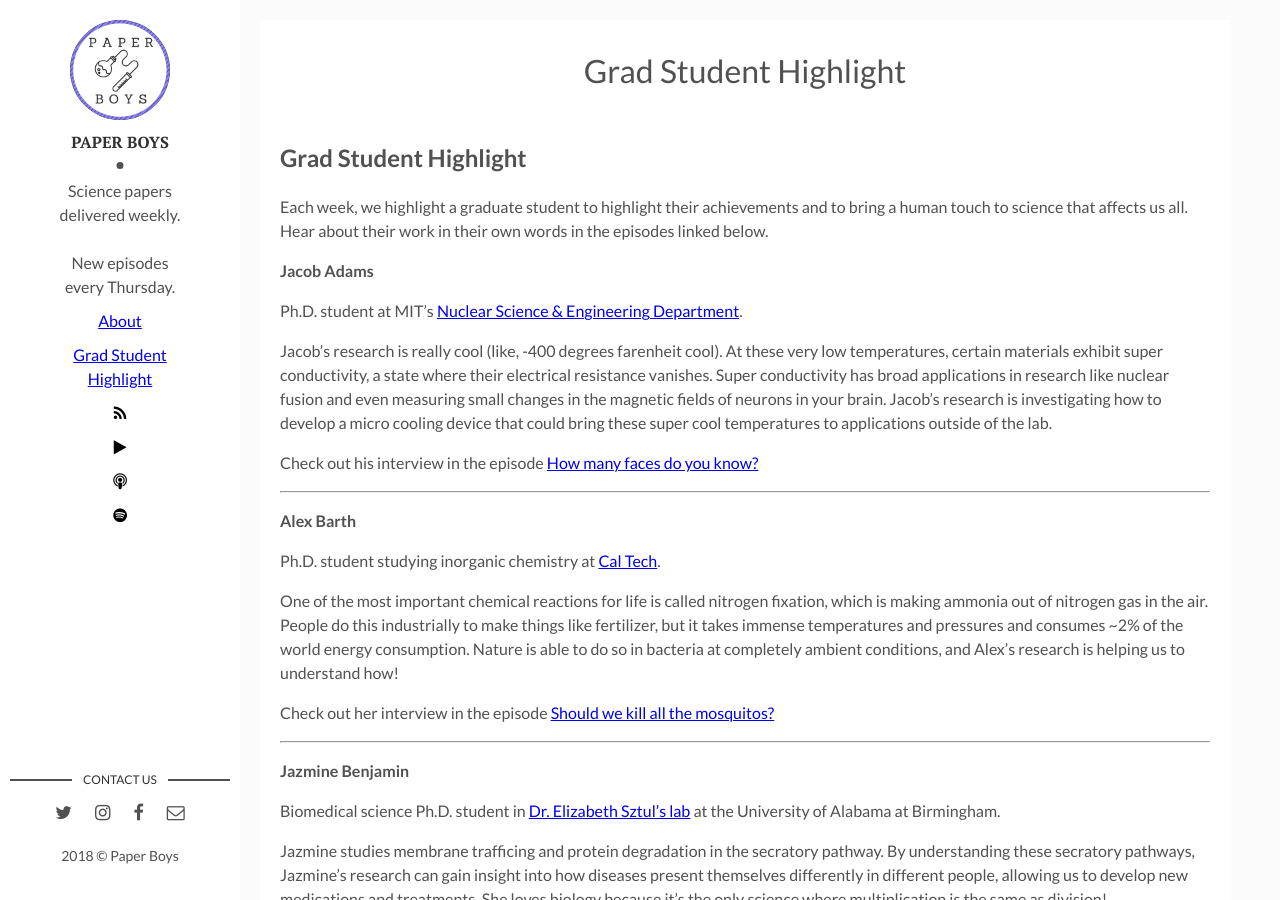
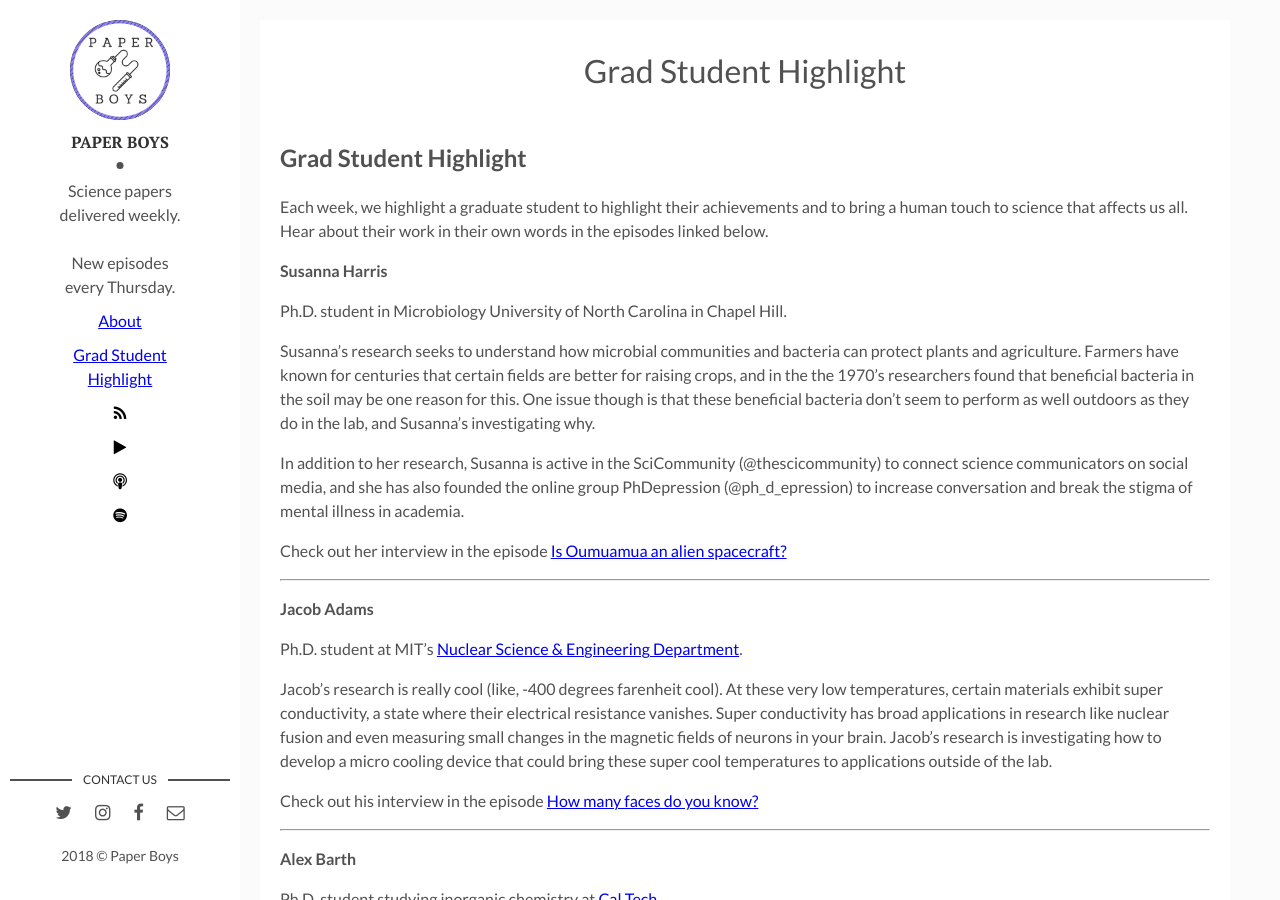
Before and after one commit to paperboyspodcast/paperboyspodcast.github.io, a Jekyll site: the page built from gradhighlight.md, in a window 1280 px wide and 900 px high. Built offline with Jekyll 4.4.1, drawn with Linux system fonts in a browser that asks for light colours; comment, search, counter and statistics services are not loaded.

Commit message:
added Susanna Harris's section

```diff
--- a/gradhighlight.md
+++ b/gradhighlight.md
@@ -6,6 +6,18 @@ permalink: /gradhighlight/
 
 ## Grad Student Highlight
 Each week, we highlight a graduate student to highlight their achievements and to bring a human touch to science that affects us all. Hear about their work in their own words in the episodes linked below.
+
+**Susanna Harris**
+
+Ph.D. student in Microbiology University of North Carolina in Chapel Hill.
+
+Susanna's research seeks to understand how microbial communities and bacteria can protect plants and agriculture. Farmers have known for centuries that certain fields are better for raising crops, and in the the 1970's researchers found that beneficial bacteria in the soil may be one reason for this. One issue though is that these beneficial bacteria don't seem to perform as well outdoors as they do in the lab, and Susanna's investigating why.
+
+In addition to her research, Susanna is active in the SciCommunity (@thescicommunity) to connect science communicators on social media, and she has also founded the online group PhDepression (@ph_d_epression) to increase conversation and break the stigma of mental illness in academia.
+
+Check out her interview in the episode [Is Oumuamua an alien spacecraft?](http://paperboyspodcast.com/Oumuamua/)
+
+---------------------------------------------------------------------------------
 
 **Jacob Adams**
 
```
